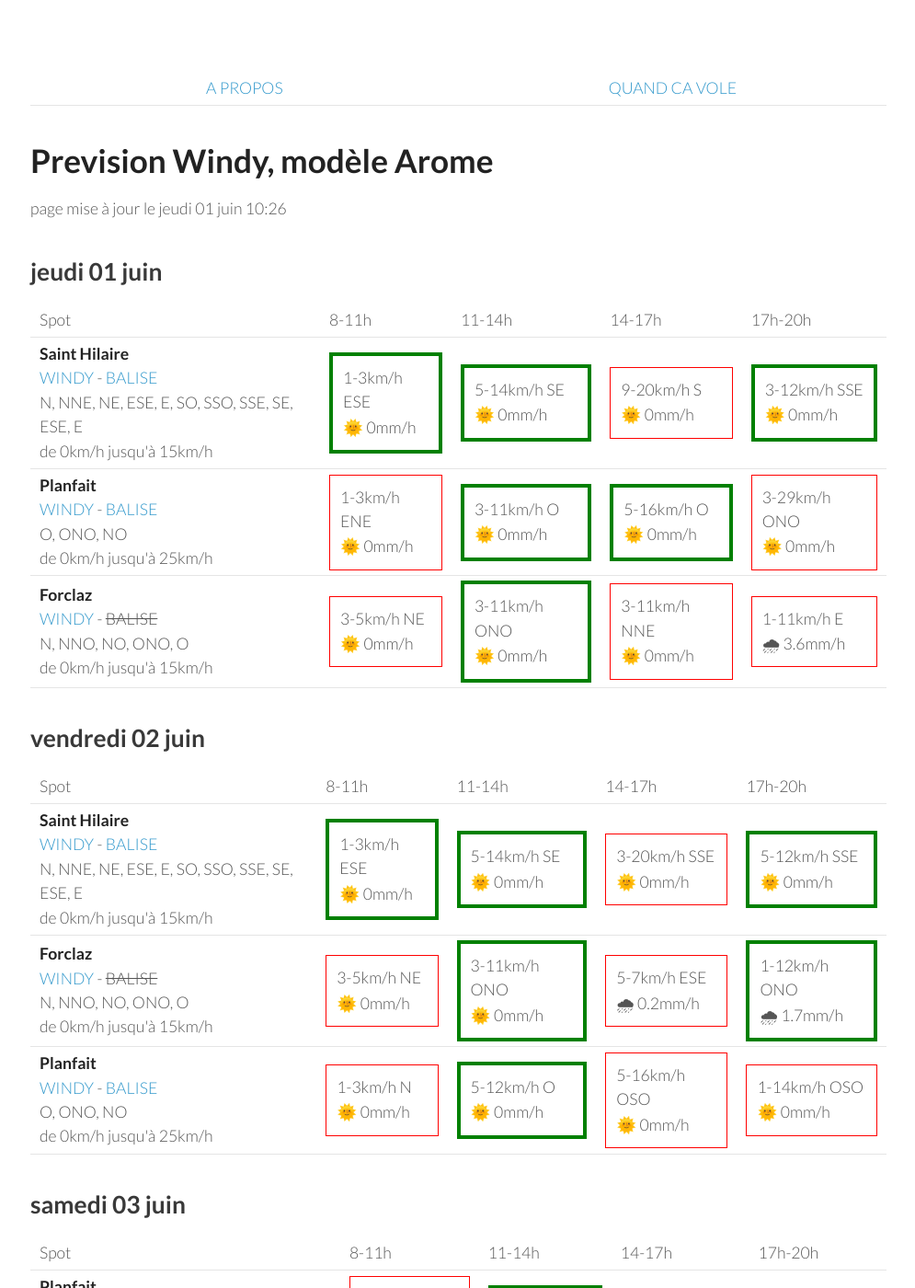
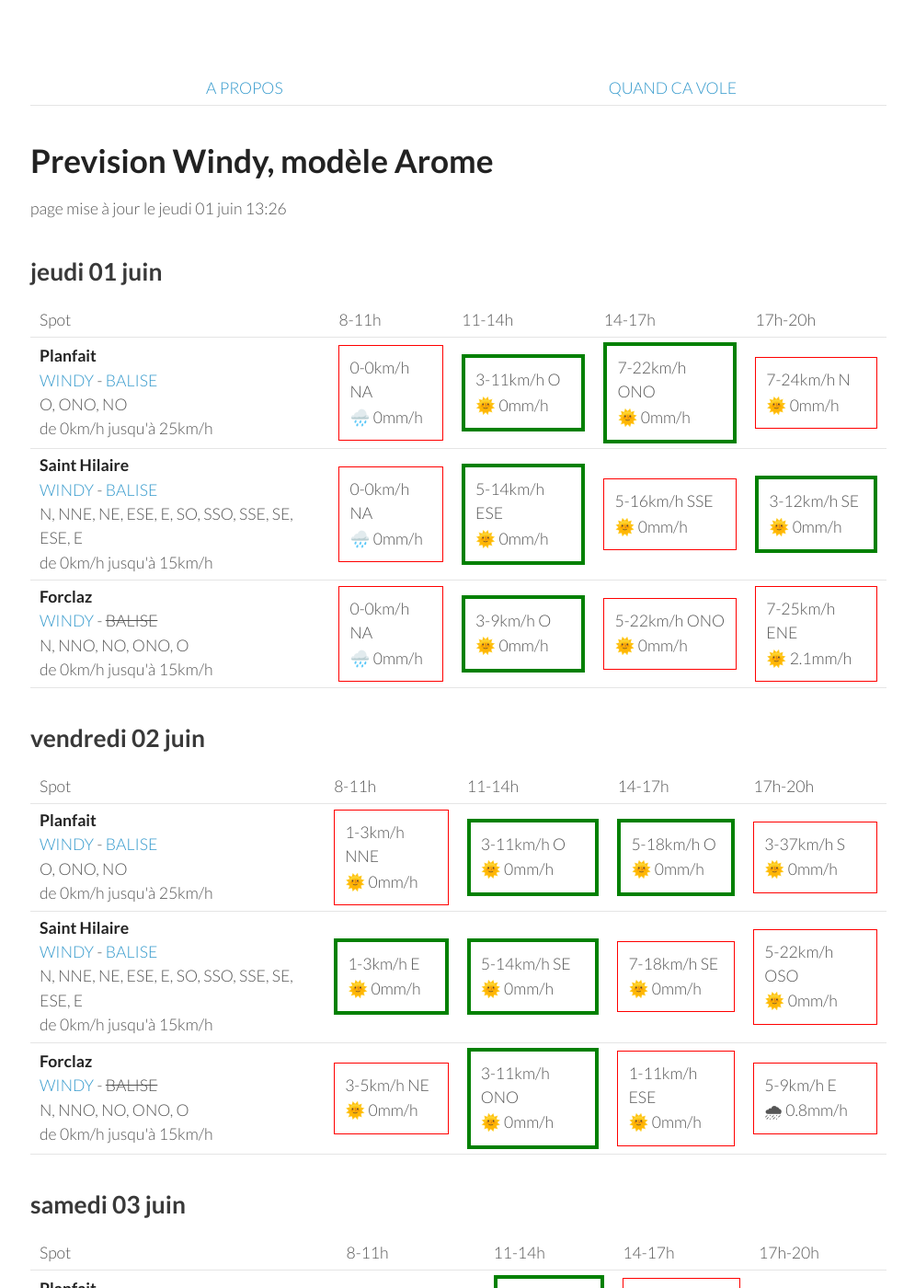
Before and after one commit to parapente-dans-le-nord/parapente-dans-le-nord.github.io, a Jekyll site: the page built from alpes_nord.markdown, in a window 1280 px wide and 1400 px high. Shown: the whole window at 92% size, without its empty margins (25-1020 px from the left). Built offline with Jekyll 4.4.1, drawn with Linux system fonts in a browser that asks for light colours; some of the changed text lies outside the part shown.

Commit message:
update index.markdown

```diff
--- a/alpes_nord.markdown
+++ b/alpes_nord.markdown
@@ -7,7 +7,7 @@ title:  "Tous les spots"
 {: .links}
 
 # Prevision Windy, modèle Arome
-page mise à jour le jeudi 01 juin 10:26
+page mise à jour le jeudi 01 juin 13:26
 
 ## jeudi 01 juin
 
@@ -22,33 +22,30 @@ page mise à jour le jeudi 01 juin 10:26
       <td>17h-20h</td>
     </tr>
 <tr>
-        <td><strong>Saint Hilaire</strong><br><a href="https://windy.com/45.307/5.888?45.087,5.889,9,m:eUFagkX">WINDY</a> - <span class=""><a href="http://www.balisemeteo.com/balise.php?idBalise=61">BALISE</a> </span><br> <span class="vent-favorable">N, NNE, NE, ESE, E, SO, SSO, SSE, SE, ESE, E</span><br><span class="force-vent">de 0km/h jusqu'à 15km/h</span> </td>
+        <td><strong>Planfait</strong><br><a href="https://windy.com/45.853/6.223?45.415,6.223,8">WINDY</a> - <span class=""><a href="https://www.openwindmap.org/PP496">BALISE</a> </span><br> <span class="vent-favorable">O, ONO, NO</span><br><span class="force-vent">de 0km/h jusqu'à 25km/h</span> </td>
 
-            <td><div class="flyable"><p>1-3km/h ESE</p><p>🌞 0mm/h</p></div></td>
-            <td><div class="flyable"><p>5-14km/h SE</p><p>🌞 0mm/h</p></div></td>
-            <td><div class="not-flyable"><p>9-20km/h S</p><p>🌞 0mm/h</p></div></td>
-            <td><div class="flyable"><p>3-12km/h SSE</p><p>🌞 0mm/h</p></div></td>
-
+            <td><div class="not-flyable"><p>0-0km/h NA</p><p>🌧️ 0mm/h</p></div></td>
+            <td><div class="flyable"><p>3-11km/h O</p><p>🌞 0mm/h</p></div></td>
+            <td><div class="flyable"><p>7-22km/h ONO</p><p>🌞 0mm/h</p></div></td>
+            <td><div class="not-flyable"><p>7-24km/h N</p><p>🌞 0mm/h</p></div></td>
 
     </tr>
 <tr>
-        <td><strong>Planfait</strong><br><a href="https://windy.com/45.853/6.223?45.415,6.223,8">WINDY</a> - <span class=""><a href="https://www.openwindmap.org/PP496">BALISE</a> </span><br> <span class="vent-favorable">O, ONO, NO</span><br><span class="force-vent">de 0km/h jusqu'à 25km/h</span> </td>
+        <td><strong>Saint Hilaire</strong><br><a href="https://windy.com/45.307/5.888?45.087,5.889,9,m:eUFagkX">WINDY</a> - <span class=""><a href="http://www.balisemeteo.com/balise.php?idBalise=61">BALISE</a> </span><br> <span class="vent-favorable">N, NNE, NE, ESE, E, SO, SSO, SSE, SE, ESE, E</span><br><span class="force-vent">de 0km/h jusqu'à 15km/h</span> </td>
 
-            <td><div class="not-flyable"><p>1-3km/h ENE</p><p>🌞 0mm/h</p></div></td>
-            <td><div class="flyable"><p>3-11km/h O</p><p>🌞 0mm/h</p></div></td>
-            <td><div class="flyable"><p>5-16km/h O</p><p>🌞 0mm/h</p></div></td>
-            <td><div class="not-flyable"><p>3-29km/h ONO</p><p>🌞 0mm/h</p></div></td>
-
+            <td><div class="not-flyable"><p>0-0km/h NA</p><p>🌧️ 0mm/h</p></div></td>
+            <td><div class="flyable"><p>5-14km/h ESE</p><p>🌞 0mm/h</p></div></td>
+            <td><div class="not-flyable"><p>5-16km/h SSE</p><p>🌞 0mm/h</p></div></td>
+            <td><div class="flyable"><p>3-12km/h SE</p><p>🌞 0mm/h</p></div></td>
 
     </tr>
 <tr>
         <td><strong>Forclaz</strong><br><a href="https://windy.com/45.814/6.247?45.375,6.246,8,m:eVwaglz">WINDY</a> - <span class="no-balise"> BALISE </span><br> <span class="vent-favorable">N, NNO, NO, ONO, O</span><br><span class="force-vent">de 0km/h jusqu'à 15km/h</span> </td>
 
-            <td><div class="not-flyable"><p>3-5km/h NE</p><p>🌞 0mm/h</p></div></td>
-            <td><div class="flyable"><p>3-11km/h ONO</p><p>🌞 0mm/h</p></div></td>
-            <td><div class="not-flyable"><p>3-11km/h NNE</p><p>🌞 0mm/h</p></div></td>
-            <td><div class="not-flyable"><p>1-11km/h E</p><p>🌧 3.6mm/h</p></div></td>
-
+            <td><div class="not-flyable"><p>0-0km/h NA</p><p>🌧️ 0mm/h</p></div></td>
+            <td><div class="flyable"><p>3-9km/h O</p><p>🌞 0mm/h</p></div></td>
+            <td><div class="not-flyable"><p>5-22km/h ONO</p><p>🌞 0mm/h</p></div></td>
+            <td><div class="not-flyable"><p>7-25km/h ENE</p><p>🌞 2.1mm/h</p></div></td>
 
     </tr>
 
@@ -68,12 +65,22 @@ page mise à jour le jeudi 01 juin 10:26
       <td>17h-20h</td>
     </tr>
 <tr>
+        <td><strong>Planfait</strong><br><a href="https://windy.com/45.853/6.223?45.415,6.223,8">WINDY</a> - <span class=""><a href="https://www.openwindmap.org/PP496">BALISE</a> </span><br> <span class="vent-favorable">O, ONO, NO</span><br><span class="force-vent">de 0km/h jusqu'à 25km/h</span> </td>
+
+            <td><div class="not-flyable"><p>1-3km/h NNE</p><p>🌞 0mm/h</p></div></td>
+            <td><div class="flyable"><p>3-11km/h O</p><p>🌞 0mm/h</p></div></td>
+            <td><div class="flyable"><p>5-18km/h O</p><p>🌞 0mm/h</p></div></td>
+            <td><div class="not-flyable"><p>3-37km/h S</p><p>🌞 0mm/h</p></div></td>
+
+
+    </tr>
+<tr>
         <td><strong>Saint Hilaire</strong><br><a href="https://windy.com/45.307/5.888?45.087,5.889,9,m:eUFagkX">WINDY</a> - <span class=""><a href="http://www.balisemeteo.com/balise.php?idBalise=61">BALISE</a> </span><br> <span class="vent-favorable">N, NNE, NE, ESE, E, SO, SSO, SSE, SE, ESE, E</span><br><span class="force-vent">de 0km/h jusqu'à 15km/h</span> </td>
 
-            <td><div class="flyable"><p>1-3km/h ESE</p><p>🌞 0mm/h</p></div></td>
+            <td><div class="flyable"><p>1-3km/h E</p><p>🌞 0mm/h</p></div></td>
             <td><div class="flyable"><p>5-14km/h SE</p><p>🌞 0mm/h</p></div></td>
-            <td><div class="not-flyable"><p>3-20km/h SSE</p><p>🌞 0mm/h</p></div></td>
-            <td><div class="flyable"><p>5-12km/h SSE</p><p>🌞 0mm/h</p></div></td>
+            <td><div class="not-flyable"><p>7-18km/h SE</p><p>🌞 0mm/h</p></div></td>
+            <td><div class="not-flyable"><p>5-22km/h OSO</p><p>🌞 0mm/h</p></div></td>
 
 
     </tr>
@@ -82,18 +89,8 @@ page mise à jour le jeudi 01 juin 10:26
 
             <td><div class="not-flyable"><p>3-5km/h NE</p><p>🌞 0mm/h</p></div></td>
             <td><div class="flyable"><p>3-11km/h ONO</p><p>🌞 0mm/h</p></div></td>
-            <td><div class="not-flyable"><p>5-7km/h ESE</p><p>🌧 0.2mm/h</p></div></td>
-            <td><div class="flyable"><p>1-12km/h ONO</p><p>🌧 1.7mm/h</p></div></td>
-
-
-    </tr>
-<tr>
-        <td><strong>Planfait</strong><br><a href="https://windy.com/45.853/6.223?45.415,6.223,8">WINDY</a> - <span class=""><a href="https://www.openwindmap.org/PP496">BALISE</a> </span><br> <span class="vent-favorable">O, ONO, NO</span><br><span class="force-vent">de 0km/h jusqu'à 25km/h</span> </td>
-
-            <td><div class="not-flyable"><p>1-3km/h N</p><p>🌞 0mm/h</p></div></td>
-            <td><div class="flyable"><p>5-12km/h O</p><p>🌞 0mm/h</p></div></td>
-            <td><div class="not-flyable"><p>5-16km/h OSO</p><p>🌞 0mm/h</p></div></td>
-            <td><div class="not-flyable"><p>1-14km/h OSO</p><p>🌞 0mm/h</p></div></td>
+            <td><div class="not-flyable"><p>1-11km/h ESE</p><p>🌞 0mm/h</p></div></td>
+            <td><div class="not-flyable"><p>5-9km/h E</p><p>🌧 0.8mm/h</p></div></td>
 
 
     </tr>
@@ -126,10 +123,10 @@ page mise à jour le jeudi 01 juin 10:26
 <tr>
         <td><strong>Saint Hilaire</strong><br><a href="https://windy.com/45.307/5.888?45.087,5.889,9,m:eUFagkX">WINDY</a> - <span class=""><a href="http://www.balisemeteo.com/balise.php?idBalise=61">BALISE</a> </span><br> <span class="vent-favorable">N, NNE, NE, ESE, E, SO, SSO, SSE, SE, ESE, E</span><br><span class="force-vent">de 0km/h jusqu'à 15km/h</span> </td>
 
-            <td><div class="flyable"><p>1-12km/h N</p><p>🌞 0mm/h</p></div></td>
-            <td><div class="not-flyable"><p>1-16km/h SO</p><p>🌞 0mm/h</p></div></td>
-            <td><div class="not-flyable"><p>5-35km/h SSE</p><p>🌧 8mm/h</p></div></td>
-            <td><div class="not-flyable"><p>1-29km/h NO</p><p>🌧 1.8mm/h</p></div></td>
+            <td><div class="not-flyable"><p>1-14km/h NNO</p><p>🌞 0mm/h</p></div></td>
+            <td><div class="not-flyable"><p>3-18km/h O</p><p>🌞 0mm/h</p></div></td>
+            <td><div class="not-flyable"><p>3-35km/h S</p><p>🌧 0.7mm/h</p></div></td>
+            <td><div class="not-flyable"><p>1-27km/h E</p><p>🌧 9mm/h</p></div></td>
 
 
     </tr>
@@ -182,10 +179,10 @@ page mise à jour le jeudi 01 juin 10:26
 <tr>
         <td><strong>Saint Hilaire</strong><br><a href="https://windy.com/45.307/5.888?45.087,5.889,9,m:eUFagkX">WINDY</a> - <span class=""><a href="http://www.balisemeteo.com/balise.php?idBalise=61">BALISE</a> </span><br> <span class="vent-favorable">N, NNE, NE, ESE, E, SO, SSO, SSE, SE, ESE, E</span><br><span class="force-vent">de 0km/h jusqu'à 15km/h</span> </td>
 
-            <td><div class="not-flyable"><p>3-18km/h N</p><p>🌞 0mm/h</p></div></td>
-            <td><div class="not-flyable"><p>3-20km/h ONO</p><p>🌞 0mm/h</p></div></td>
-            <td><div class="not-flyable"><p>3-27km/h NO</p><p>🌧 1.8mm/h</p></div></td>
-            <td><div class="not-flyable"><p>3-27km/h SSO</p><p>🌧 7mm/h</p></div></td>
+            <td><div class="not-flyable"><p>1-12km/h ENE</p><p>🌧 0.4mm/h</p></div></td>
+            <td><div class="not-flyable"><p>1-18km/h N</p><p>🌧 0.2mm/h</p></div></td>
+            <td><div class="not-flyable"><p>5-27km/h NO</p><p>🌧 3.3mm/h</p></div></td>
+            <td><div class="not-flyable"><p>1-27km/h SO</p><p>🌧 4.3mm/h</p></div></td>
 
 
     </tr>
@@ -208,10 +205,10 @@ page mise à jour le jeudi 01 juin 10:26
 <tr>
         <td><strong>Saint Hilaire</strong><br><a href="https://windy.com/45.307/5.888?45.087,5.889,9,m:eUFagkX">WINDY</a> - <span class=""><a href="http://www.balisemeteo.com/balise.php?idBalise=61">BALISE</a> </span><br> <span class="vent-favorable">N, NNE, NE, ESE, E, SO, SSO, SSE, SE, ESE, E</span><br><span class="force-vent">de 0km/h jusqu'à 15km/h</span> </td>
 
-            <td><div class="not-flyable"><p>1-12km/h NNO</p><p>🌞 0mm/h</p></div></td>
-            <td><div class="not-flyable"><p>3-20km/h ONO</p><p>🌞 0mm/h</p></div></td>
-            <td><div class="not-flyable"><p>1-25km/h NNO</p><p>🌧 2mm/h</p></div></td>
-            <td><div class="not-flyable"><p>1-27km/h NNO</p><p>🌧 6mm/h</p></div></td>
+            <td><div class="not-flyable"><p>1-16km/h NNE</p><p>🌧 0.2mm/h</p></div></td>
+            <td><div class="not-flyable"><p>3-24km/h N</p><p>🌧 0.2mm/h</p></div></td>
+            <td><div class="not-flyable"><p>5-31km/h NNO</p><p>🌧 0.6mm/h</p></div></td>
+            <td><div class="not-flyable"><p>5-33km/h NNE</p><p>🌧 0.9mm/h</p></div></td>
 
 
     </tr>
@@ -262,6 +259,16 @@ page mise à jour le jeudi 01 juin 10:26
 
     </tr>
 <tr>
+        <td><strong>Saint Hilaire</strong><br><a href="https://windy.com/45.307/5.888?45.087,5.889,9,m:eUFagkX">WINDY</a> - <span class=""><a href="http://www.balisemeteo.com/balise.php?idBalise=61">BALISE</a> </span><br> <span class="vent-favorable">N, NNE, NE, ESE, E, SO, SSO, SSE, SE, ESE, E</span><br><span class="force-vent">de 0km/h jusqu'à 15km/h</span> </td>
+
+            <td><div class="not-flyable"><p>3-20km/h N</p><p>🌞 0mm/h</p></div></td>
+            <td><div class="not-flyable"><p>3-24km/h NNO</p><p>🌞 0mm/h</p></div></td>
+            <td><div class="not-flyable"><p>3-29km/h NNO</p><p>🌞 0mm/h</p></div></td>
+            <td><div class="not-flyable"><p>5-29km/h N</p><p>🌧 0.3mm/h</p></div></td>
+
+
+    </tr>
+<tr>
         <td><strong>Forclaz</strong><br><a href="https://windy.com/45.814/6.247?45.375,6.246,8,m:eVwaglz">WINDY</a> - <span class="no-balise"> BALISE </span><br> <span class="vent-favorable">N, NNO, NO, ONO, O</span><br><span class="force-vent">de 0km/h jusqu'à 15km/h</span> </td>
 
             <td><div class="not-flyable"><p>3-14km/h ESE</p><p>🌞 0mm/h</p></div></td>
```
